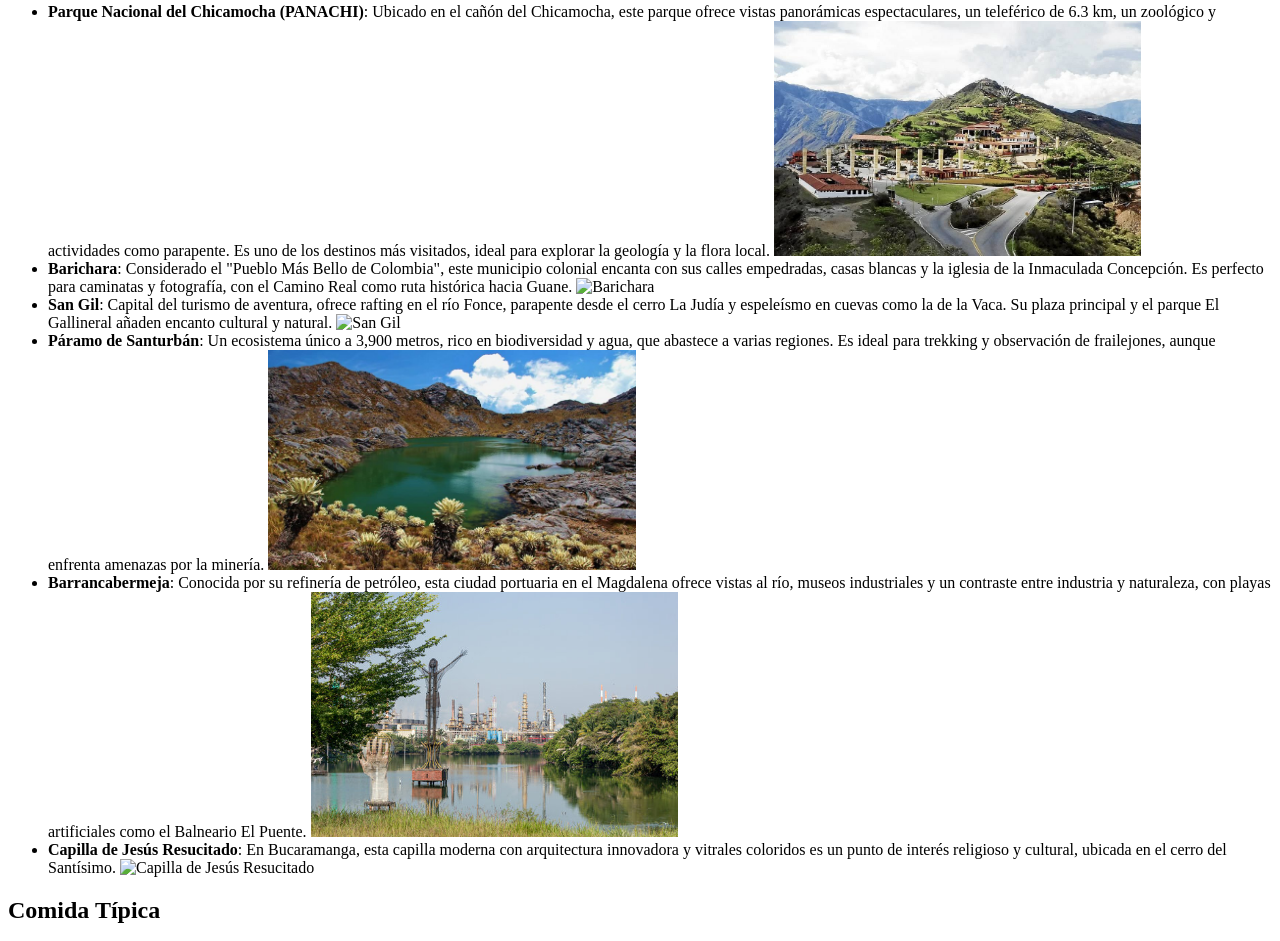
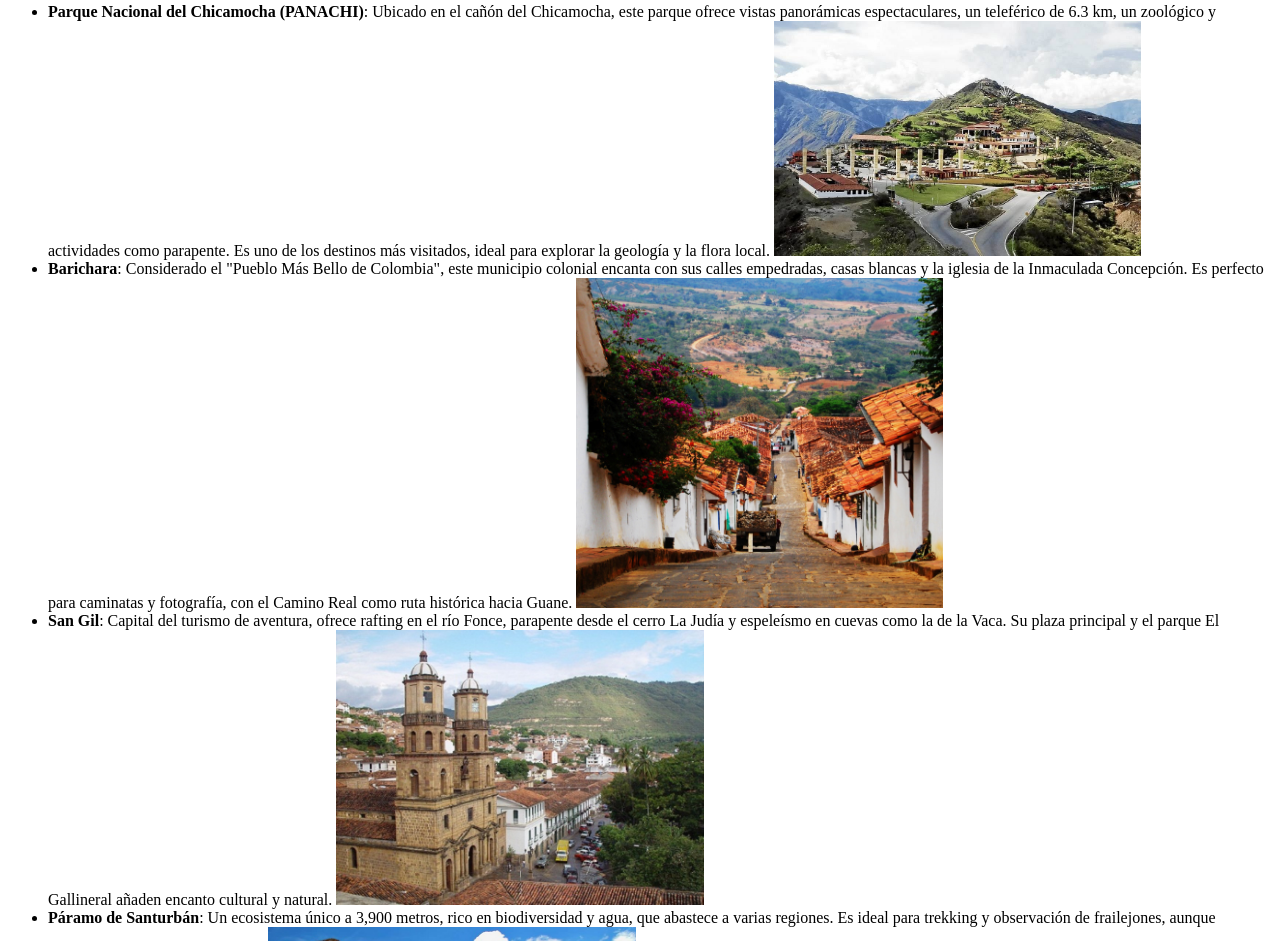
Before and after one commit to TEstebanGQ/MapaDeColombia, a plain HTML site: page santander.html in a window 1280 px wide. Shown: the part 416-1357 px from the top of the page. Drawn offline with Linux system fonts and the light colour scheme.

```diff
--- a/santander.html
+++ b/santander.html
@@ -17,10 +17,10 @@
             <img src="images/panachi.jpg" width="30%" alt="Parque Nacional del Chicamocha" title="Parque Nacional del Chicamocha, joya de Santander">
         </li>
         <li><strong>Barichara</strong>: Considerado el "Pueblo Más Bello de Colombia", este municipio colonial encanta con sus calles empedradas, casas blancas y la iglesia de la Inmaculada Concepción. Es perfecto para caminatas y fotografía, con el Camino Real como ruta histórica hacia Guane.
-            <img src="images/barichara.jpg" width="30%" alt="Barichara" title="Barichara, el pueblo patrimonial de Santander">
+            <img src="images/barichara.png" width="30%" alt="Barichara" title="Barichara, el pueblo patrimonial de Santander">
         </li>
         <li><strong>San Gil</strong>: Capital del turismo de aventura, ofrece rafting en el río Fonce, parapente desde el cerro La Judía y espeleísmo en cuevas como la de la Vaca. Su plaza principal y el parque El Gallineral añaden encanto cultural y natural.
-            <img src="images/san_gil.jpg" width="30%" alt="San Gil" title="San Gil, epicentro de aventuras en Santander">
+            <img src="images/sangil.jpg" width="30%" alt="San Gil" title="San Gil, epicentro de aventuras en Santander">
         </li>
         <li><strong>Páramo de Santurbán</strong>: Un ecosistema único a 3,900 metros, rico en biodiversidad y agua, que abastece a varias regiones. Es ideal para trekking y observación de frailejones, aunque enfrenta amenazas por la minería.
             <img src="images/santurban.jpg" width="30%" alt="Páramo de Santurbán" title="Páramo de Santurbán, tesoro ecológico de Santander">
@@ -29,7 +29,7 @@
             <img src="images/barrancabermeja.jpg" width="30%" alt="Barrancabermeja" title="Barrancabermeja, corazón industrial de Santander">
         </li>
         <li><strong>Capilla de Jesús Resucitado</strong>: En Bucaramanga, esta capilla moderna con arquitectura innovadora y vitrales coloridos es un punto de interés religioso y cultural, ubicada en el cerro del Santísimo.
-            <img src="images/capilla_resucitado.jpg" width="30%" alt="Capilla de Jesús Resucitado" title="Capilla de Jesús Resucitado en Bucaramanga">
+            <img src="images/resucitado.jpg" width="30%" alt="Capilla de Jesús Resucitado" title="Capilla de Jesús Resucitado en Bucaramanga">
         </li>
     </ul>
 
```
Also changed, not shown: 1 other file.
